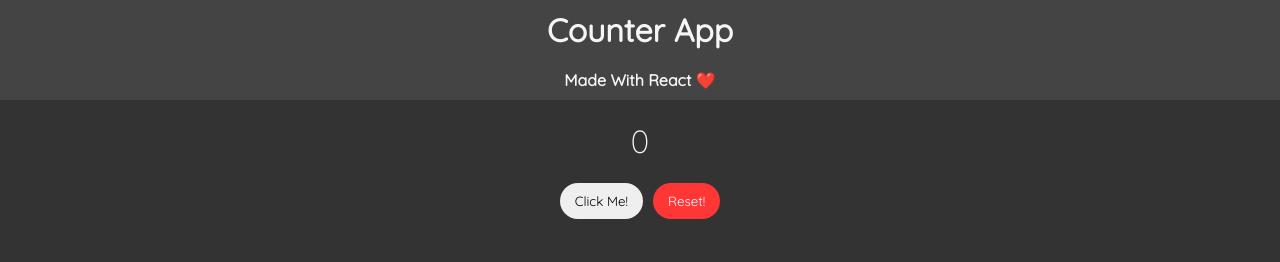
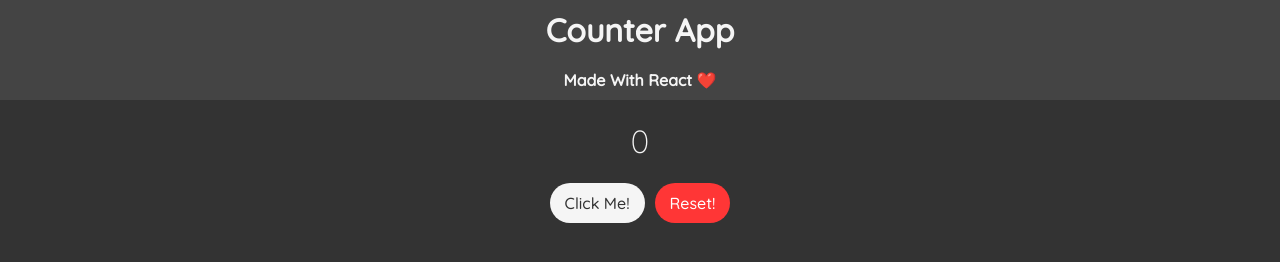
Before and after one commit to nabilcreates/react-counter, a plain HTML site: page index.html in a window 1280 px wide. Drawn offline with nearby package versions, Linux system fonts and the light colour scheme.

Commit message:
Change styling of button and imported more font weights

```diff
--- a/main.css
+++ b/main.css
@@ -1,4 +1,4 @@
-@import url('https://fonts.googleapis.com/css?family=Quicksand:300,400');
+@import url('https://fonts.googleapis.com/css?family=Quicksand:300,400,500');
 
 body{
     padding: 0;
@@ -11,11 +11,14 @@ body{
 
 button{
     font-family: 'Quicksand', sans-serif;
-    font-weight: 400;
+    font-weight: 500;
+    font-size: 1em;
     border-radius: 100px;
     border: 0;
     padding: 10px 15px;
     margin: 0 5px;
+    background: whitesmoke;
+    color: #333;
 }
 
 .countheader{
```
